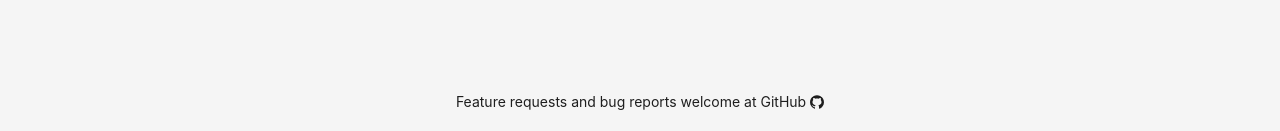
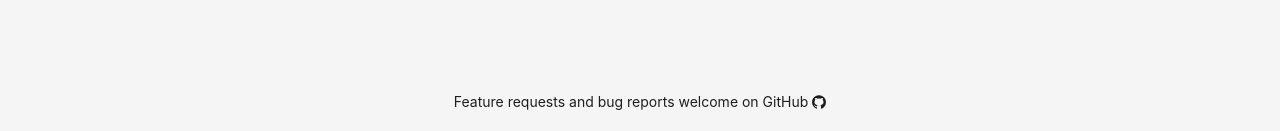
Before and after one commit to zero-plus-x/0x-harvest, a Next.js app: page /login in a window 1280 px wide. Shown: the part 666-797 px from the top of the page. Built offline with nearby package versions, Linux system fonts and the light colour scheme; no server answers.

Commit message:
Fix preposition

```diff
--- a/components/layout/CommonLayout.tsx
+++ b/components/layout/CommonLayout.tsx
@@ -29,7 +29,7 @@ export default function CommonLayout({
         </Row>
       </Layout.Content>
       <Layout.Footer style={{ textAlign: "center" }}>
-        Feature requests and bug reports welcome at GitHub{" "}
+        Feature requests and bug reports welcome on GitHub{" "}
         <a
           href="https://github.com/jakubkottnauer/0x-harvest"
           target="_blank"
```
